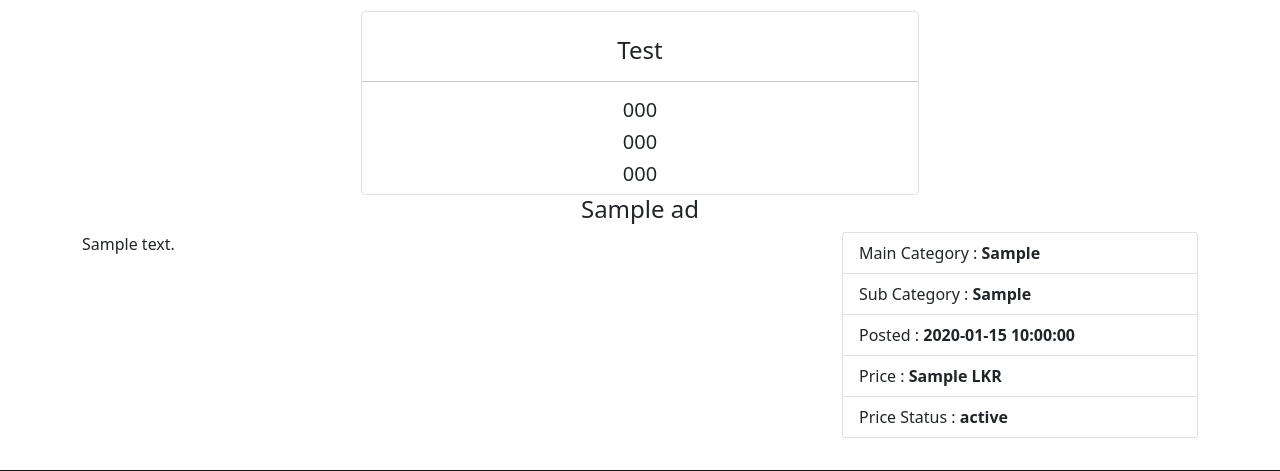
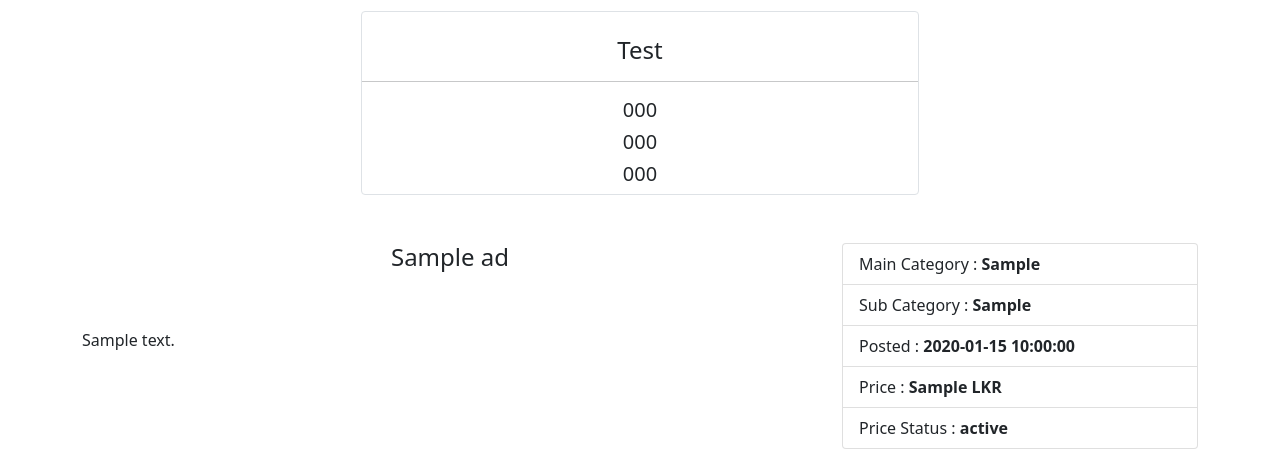
Before and after one commit to Gibz-Cyber/sTroop, a CodeIgniter app: page /supplytroop/index.php/home/adView?ad=1 in a window 1280 px wide. Shown: the part 149-620 px from the top of the page. Run offline with CodeIgniter, Linux system fonts and the light colour scheme; data comes from the database, SQL or seed files in the repository; tables that the repository leaves empty hold one stand-in row (values such as "Sample post"); style sheets or scripts are compiled from the project's sources; some libraries are stand-ins or nearby versions.

Commit message:
ayomal/update v6

```diff
--- a/application/views/adView.php
+++ b/application/views/adView.php
@@ -18,7 +18,7 @@
     <!-- START THE NAVBAR -->
     <nav class="navbar navbar-expand-lg navbar-dark menu shadow fixed-top">
         <div class="container">
-            <a class="navbar-brand" href="#">
+            <a class="navbar-brand" href="<?php echo base_url('');?>">
                 <img src="<?php echo base_url('/assets/images/logo/logo.png'); ?>" alt="logo image" width="60" height="60">&nbsp;&nbsp;&nbsp;SupplyTroopLK
 
             </a>
@@ -28,13 +28,13 @@
           <div class="collapse navbar-collapse justify-content-end" id="navbarNav">
             <ul class="navbar-nav">
               <li class="nav-item">
-                <a class="nav-link active" aria-current="page" href="allads.php">All Ads</a>
+                <a class="nav-link active" aria-current="page" href="<?php echo base_url('/index.php/home/allAds');?>">All Ads</a>
               </li>
               <li class="nav-item">
                 <a class="nav-link" href="#" data-bs-toggle="modal" data-bs-target="#modal-signup">Sign Up</a>
               </li>
               <li class="nav-item">
-                <a class="nav-link" href="aboutus.html">About us</a>
+                <a class="nav-link" href="<?php echo base_url('/index.php/home/aboutus');?>">About us</a>
               </li>
              <!--  <li class="nav-item">
                 <a class="nav-link" href="#">Contact</a>
@@ -79,43 +79,43 @@
             </div>
 
             <!-- The slideshow/carousel -->
-            <div class="carousel-inner">
-              <div class="carousel-item active">
-                <img src="<?php echo $adData->image_1; ?>" alt="" style="width: 100%" height="350">
+            <div class="carousel-inner" style="background-color: grey;">
+              <div class="carousel-item active text-center">
+                <img src="<?php echo $adData->image_1; ?>" alt="" style="width: auto" height="350">
               </div>
               <?php
 
                 if($adData->image_2 != "NULL"){
 
-                echo "<div class='carousel-item'>
-                <img src='{$adData->image_2}' alt='' style='width: 100%' height='350'>
+                echo "<div class='carousel-item text-center'>
+                <img src='{$adData->image_2}' alt='' style='width: auto' height='350'>
               </div>";
 
                 }
 
 
                 if($adData->image_3 != ""){
-                  echo "<div class='carousel-item'>
-                <img src='{$adData->image_3}' alt=''style='width: 100%' height='350'>
+                  echo "<div class='carousel-item text-center'>
+                <img src='{$adData->image_3}' alt=''style='width: auto' height='350'>
               </div>";
                 }
 
                  if($adData->image_4 != ""){
-                  echo "<div class='carousel-item'>
-                <img src='{$adData->image_4}' alt='' style='width: 100%' height='350'>
+                  echo "<div class='carousel-item text-center'>
+                <img src='{$adData->image_4}' alt='' style='width: auto' height='350'>
               </div>";
 
             }
 
               if($adData->image_5 != ""){
-                  echo "<div class='carousel-item'>
-                <img src='{$adData->image_5}' alt='' style='width: 100%' height='350'>
+                  echo "<div class='carousel-item text-center'>
+                <img src='{$adData->image_5}' alt='' style='width: auto' height='350'>
               </div>";
                 }
 
               ?>
             <!-- Left and right controls/icons -->
-            <button class="carousel-control-prev btn-danger" type="button" data-bs-target="#demo" data-bs-slide="prev">
+            <button class="carousel-control-prev" type="button" data-bs-target="#demo" data-bs-slide="prev">
               <span class="carousel-control-prev-icon"></span>
             </button>
             <button class="carousel-control-next" type="button" data-bs-target="#demo" data-bs-slide="next">
@@ -127,10 +127,16 @@
 
         <!--mobile numbers start from here-->
         <div class="col-12 col-md-4">
+          <div class="contact-seller text-center">
+            <h4 class="display-4--title">Contact Seller</h4>
+          </div>
 
           <div class="border border rounded">
             <br>
-            <h4 align='center'><?php echo $adData->first_name; ?></h4><hr>
+            <div class="seller-name">
+              <h4 align='center'><?php echo $adData->first_name; ?></h4><hr>
+            </div>
+
 
             <?php
 
@@ -203,11 +209,19 @@
 
           ?>
 
-          <h4 align="center"><?php echo $adData->title; ?></h4>
+          <br><br>
+
+
 
           <div class="row">
 
             <div class="col-sm-12 col-md-8">
+
+            <div class="ad-title text-center">
+              <h4 align="center"><?php echo $adData->title; ?></h4>
+            </div>
+
+            <br><br>
 
               <p><?php echo $adData->description; ?></p>
 
--- a/scss/style.scss
+++ b/scss/style.scss
@@ -24,4 +24,4 @@
 @use "screens/profile/account";
 @use "screens/profile/admin";
 
-@use "screens/ad-description/ad-description";
+@use "screens/ad-description/adView";
```
Also changed, not shown: scss/screens/ad-description/_adView.scss (renamed from scss/screens/ad-description/_ad-description.scss).
